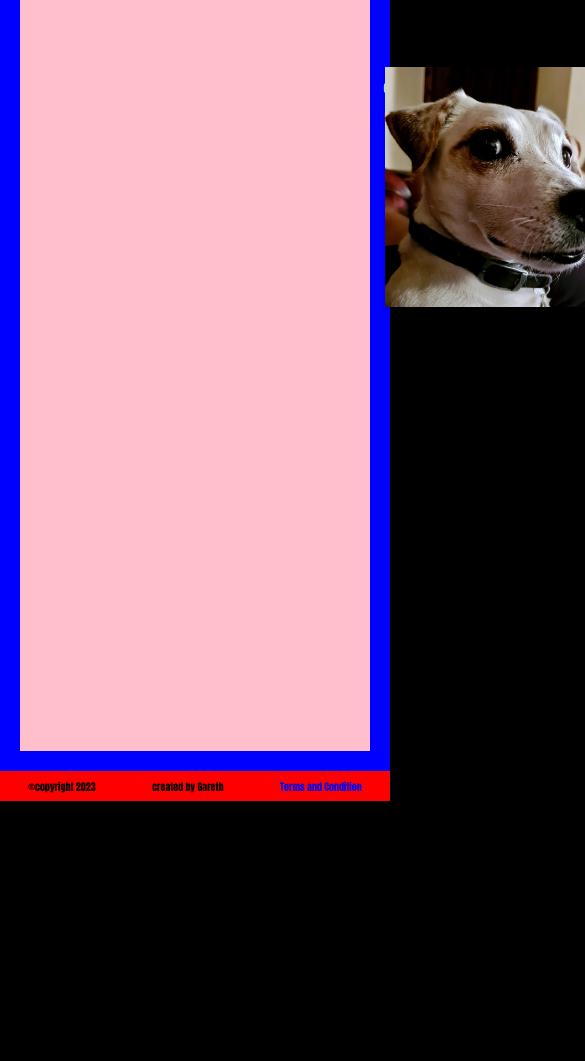
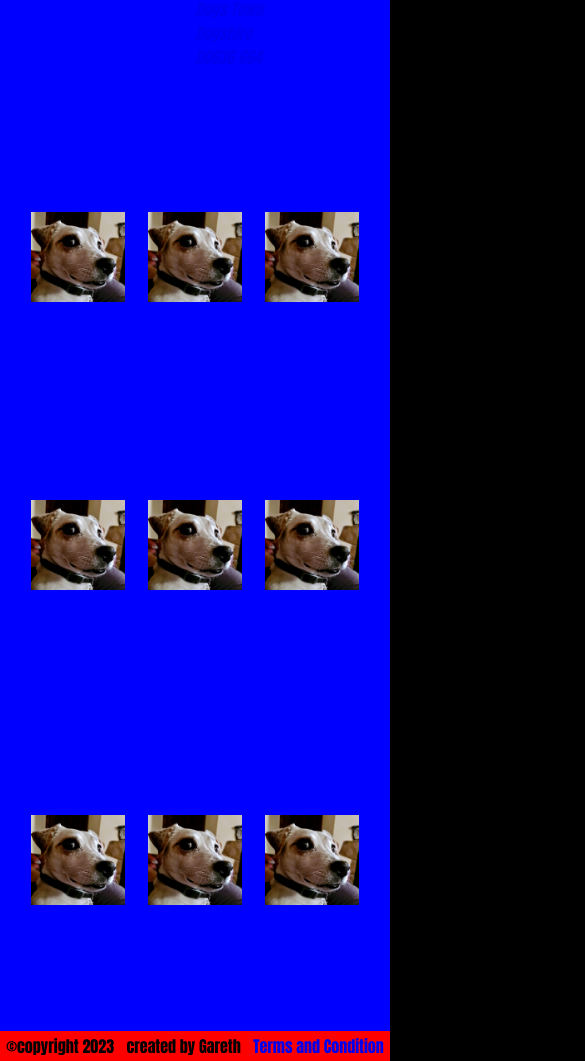
Before and after one commit to Gazdean/intro-week-html-project, a plain HTML site: page index.html in a window 390 px wide. Shown: the part 769-1830 px from the top of the page, 585 px wide, since content can reach past the window. Before the commit the page ends 1800 px from the top, so only its background shows below. Drawn offline with Linux system fonts and the light colour scheme.

Commit message:
Quick alteration to really poor maths on grid rows(added to 120% instead of 100%) to allow blue to go down to the bottom of the page

```diff
--- a/styles.css
+++ b/styles.css
@@ -1,14 +1,20 @@
+* {
+    margin: 0;
+    padding: 0;
+    border: 0;
+}
+
 
 html {
     font-family :Impact, Haettenschweiler, 'Arial Narrow Bold', sans-serif;
     scroll-behavior: smooth;
-    height : 1800px;
 }
 
 body {
-    margin : 0;
     background-color : black;
-    height: 1800px;
+    margin: 0;
+    padding:0;
+    border:0;
 }
 nav {
     display : flex;
@@ -23,30 +29,31 @@ nav {
 
 a {
     text-decoration : none;
-
 }
 
 main {
     display : grid;
     grid-template-columns : [c1] 5% [c2] 30% [c3] 15% [c4] 15% [c5] 30% [c6] 5%;
-    grid-template-rows: [r1] 5% [r2] 30% [r3] 20% [r4] 20% [r5] 20% [r6] 20% [r7] 5%;
+    grid-template-rows: [r1] 4% [r2] 29% [r3] 16% [r4] 16% [r5] 16% [r6] 16%;
     background-color : blue;
-    border : 20px solid blue;
     max-width : 1000px;
-    height : 1500px;
+    height : 1800px;
     margin-left : auto;
     margin-right : auto;
+    margin-bottom : 0;
+    padding: 0;
+    border: 0;
+
+
 }
 #about {
     grid-column-start: c2;
-    grid-column-end: c;
+    grid-column-end: c4;
     grid-row-start: r2;
     grid-row-end: r3;
 }
 
 h1 {
-    grid-column-start: c2;
-    grid-column-end: c4;
     color : red;
     padding: 30px
 }
@@ -68,15 +75,17 @@ h3 {
     grid-row-start: r2;
     grid-row-end: r3;
     border-radius : 30%;
-    width : 300px;
+    width : 60%;
     height : auto;
     border : 20px solid orange;
     padding : 20px;
-    margin: 50px;
+    margin-right: 30px;
+    margin-left : 30px;
+    margin-top : 20px;
 }
 
 #profile-photo:hover {
-    width: 500px;
+    width: 85%;
     grid-column-start: c3;
     grid-column-end: c6;
     grid-row-start: r2;
@@ -102,8 +111,9 @@ h1:hover {
 
 
 .galleryphoto {
-    width : 250px;
+    width : 80%;
     height : auto;
+    margin : auto;
 }
 
 #galleryphoto1 {
@@ -126,19 +136,19 @@ h1:hover {
 }
 #galleryphoto4 {
     grid-column-start: c3;
-    grid-column-end: c4;
+    grid-column-end: c5;
     grid-row-start: r4;
     grid-row-end: r5;
 }
 #galleryphoto5 {
     grid-column-start: c3;
-    grid-column-end: c4;
+    grid-column-end: c5;
     grid-row-start: r5;
     grid-row-end: r6;
 }
 #galleryphoto6 {
     grid-column-start: c3;
-    grid-column-end: c4;
+    grid-column-end: c5;
     grid-row-start: r6;
     grid-row-end: r7;
 }
@@ -169,40 +179,78 @@ h1:hover {
 }
 
 #footer {
+    display : flex;
     grid-column-start: c7;
     grid-column-end: c8;
     grid-row-start: r6;
     grid-row-end: r7;
     margin : none;
-    display : flex;
+    position : sticky;
     list-style-type : none;
-    flex-direction : row;
     justify-content: space-around;
     align-items : center;
+    width : 100%;
     height: 30px ;
     background-color: red;
     text-decoration: none;
     padding : 0;
-    margin : 0;
+    border : 0;
+
 }
+
 
 @media (max-width: 520px) {
 
+/*/
+    * {
+        margin : 0;
+        padding : 0;
+        border : 0;
+    }
+
+
+    html {
+        height : auto;
+        width : 520px;
+        margin : 0;
+        padding : 0;
+        border : 0;
+    }
+
+    nav {
+        font-size : 10px;
+    }
+
     body {
-        font-Size : 10px;
-        width : auto;
+
+        width : 520px;
+        font-Size : 20px;
+        margin : 0;
+        padding : 0;
+        border : 0;
+
     }
 
     main {
         background : pink;
-        display : grid;
-        grid-template-columns : 100%;
-        grid-template-rows : auto;
-        justify-items: center;
+        width : 520px;
+        padding : 0;
+        border : 0;
+
+    }
+/*/
+    #profile-photo {
+        width : 80%;
+        height: auto;
+        margin : none;
+        border : none;
+        padding: none;
     }
 
-    #profile-photo {
-        width : 100px;
-        height: auto;
-    }
+    #profile-photo:hover {
+        width: 100%;
+        grid-column-start: c2;
+
+
 }
+/*/
```
Also changed, not shown: index.html (+0 -1 lines).
